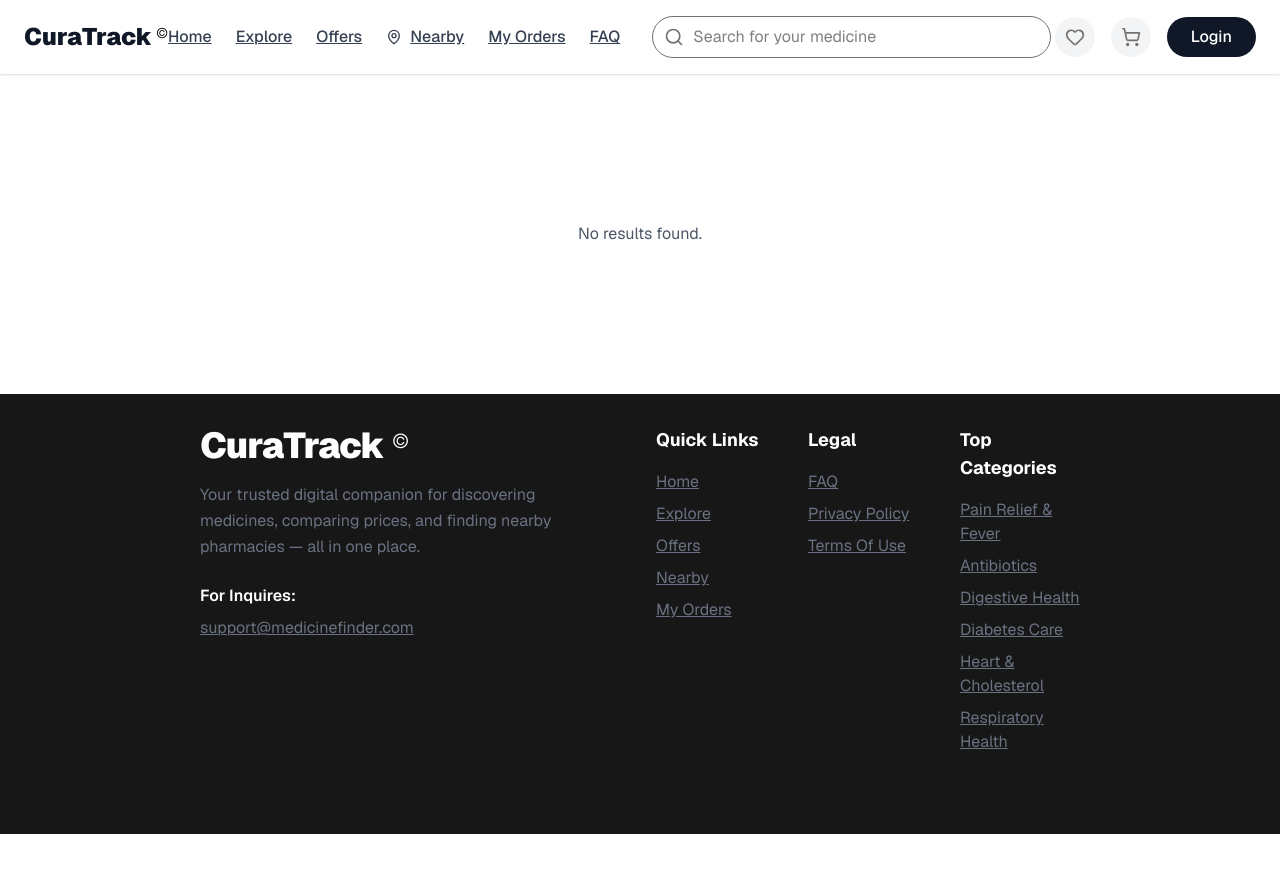
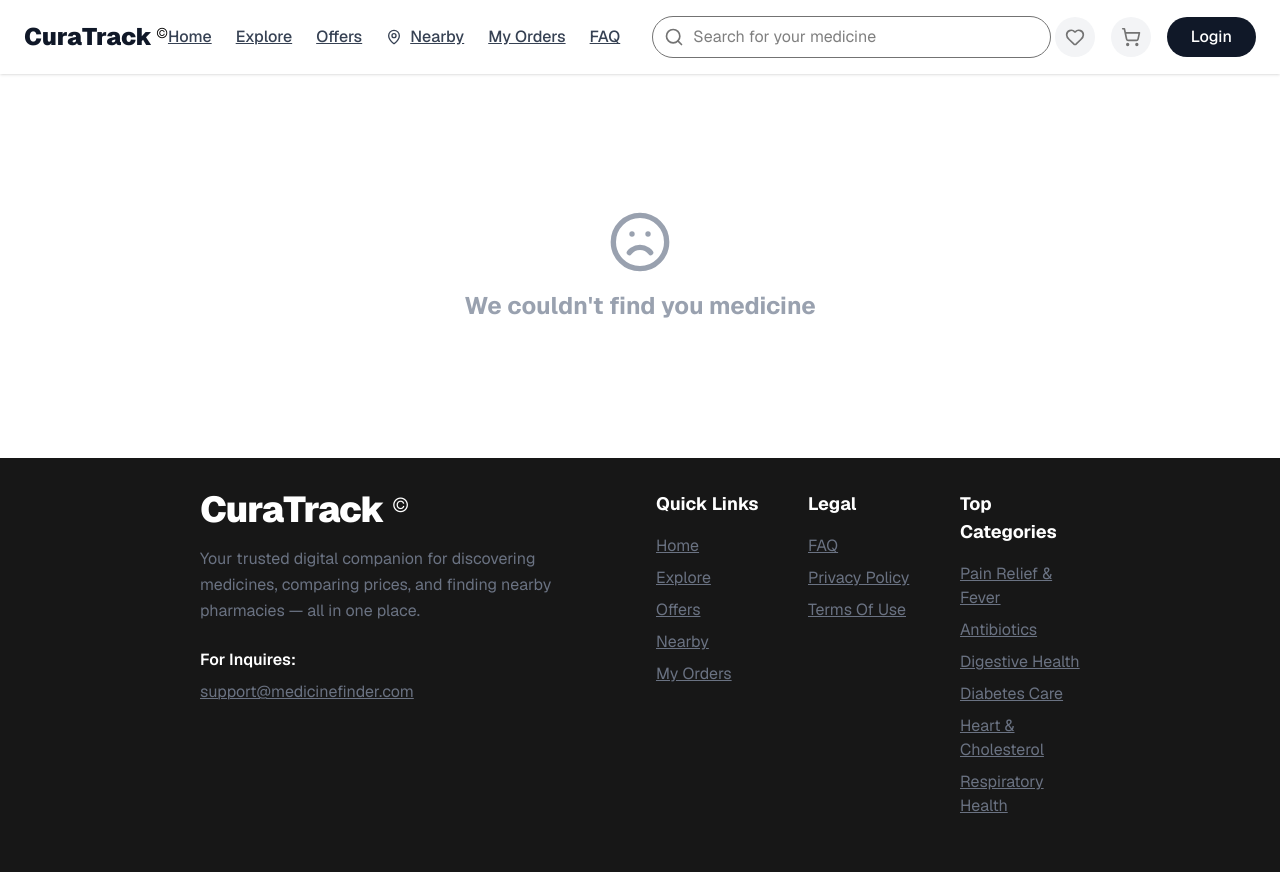
Before and after one commit to DEPI-NXT5-team4/MediFinder, a React (Vite) app: page /search/1 in a window 1280 px wide. Shown: the top 872 px of the page. Before the commit the page ends 834 px from the top, so only its background shows below. Built offline with nearby package versions, Linux system fonts and the light colour scheme.

Commit message:
Added a couldn't find medicine render for searchResults.jsx

```diff
--- a/src/pages/SearchResults/SearchResults.jsx
+++ b/src/pages/SearchResults/SearchResults.jsx
@@ -1,6 +1,7 @@
 import React, { useState, useEffect } from 'react';
 import MedicineCard from '../../components/common/MedicineCard';
 import { useParams } from "react-router-dom";
+import { Frown } from 'lucide-react';
 
 const SearchResults = () => {
   const [data, setData] = useState({ categories: { homeCategories: [] }, medicines: [] });
@@ -53,8 +54,11 @@ const SearchResults = () => {
           </div>
         </div>
       ) : (
-        <div className="flex justify-center items-center h-80">
-          <div className="text-gray-600">No results found.</div>
+        <div className="flex justify-center items-center h-96">
+          <div className='justify-center items-center flex flex-col'>
+              <Frown className="w-16 h-16 text-gray-400 mb-4" />
+              <div className="text-gray-400 font-bold text-2xl">We couldn't find you medicine</div>
+          </div>
         </div>
       )
       }
```
